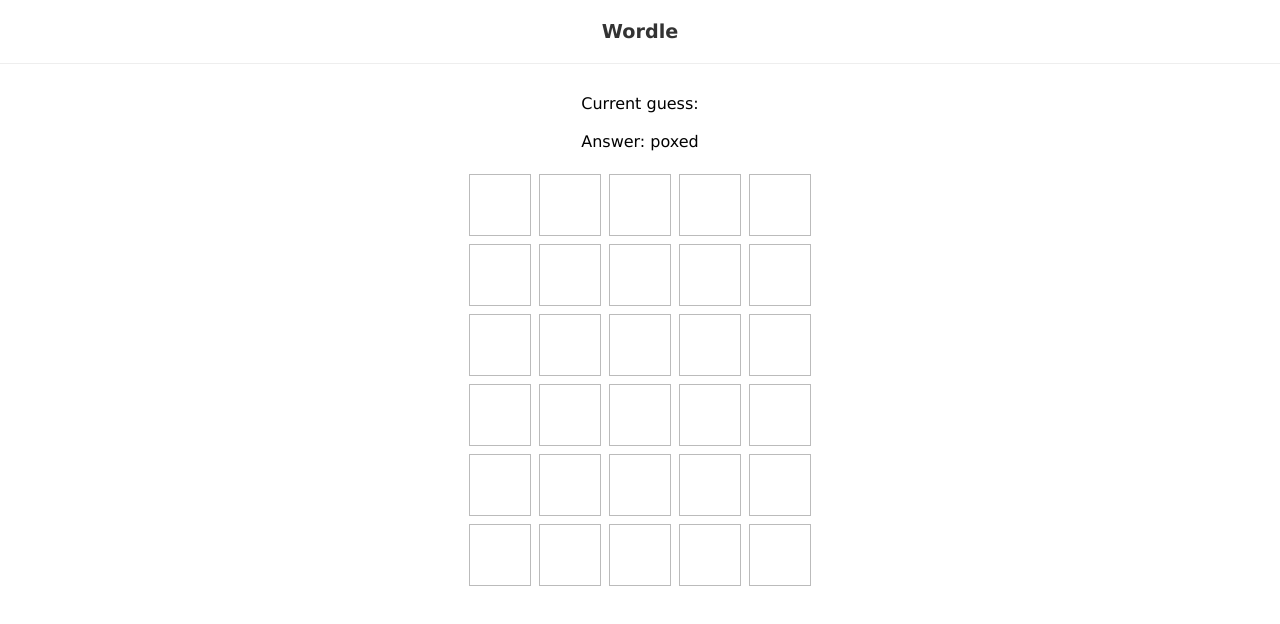
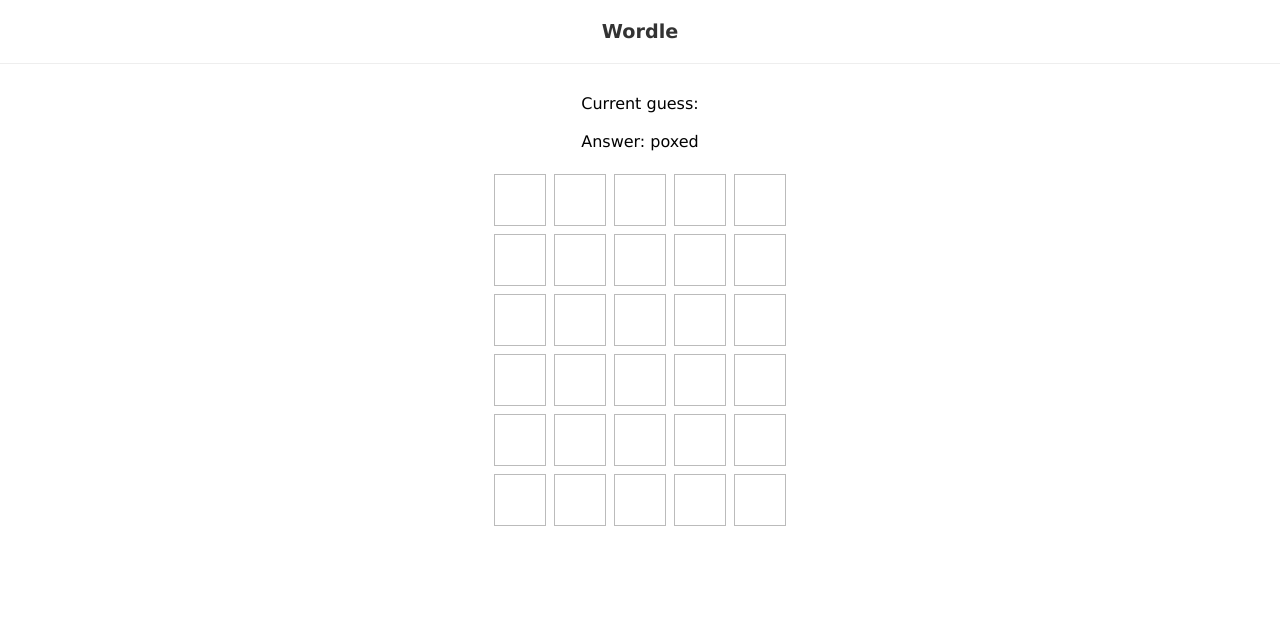
Before and after one commit to owenfang2005/WordleClone, a React (Create React App) app in the folder my-app/: page / in a window 1280 px wide. Shown: the top 624 px of the page. Built offline with nearby package versions, Linux system fonts and the light colour scheme; data requests are answered from the project's data file.

Commit message:
- made personal changes to size of boxes - add animation and delay - changed background and border color to variables

```diff
--- a/my-app/src/index.css
+++ b/my-app/src/index.css
@@ -19,25 +19,67 @@
 }
 .col {
   display: block;
-  width: 60px;
-  height: 60px;
+  width: 50px;
+  height: 50px;
   border: 1px solid #bbb;
   margin: 4px;
   text-align: center;
-  line-height: 60px;
+  line-height: 50px;
   text-transform: uppercase;
   font-weight: bold;
-  font-size: 2.5em;
+  font-size: 2em;
 }
 .green {
-  background: #5ac85a;
-  border-color: #5ac85a;
+  --background: #5ac85a;
+  --border-color: #5ac85a;
+  animation: flip 0.5s ease forwards
 }
 .grey {
-  background: #a1a1a1;
-  border-color: #a1a1a1;
+  --background: #747474;
+  --border-color: #747474;
+  animation: flip 0.5s ease forwards
 }
 .yellow {
-  background: #e2cc68;
-  border-color: #e2cc68;
+  --background: #e2cc68;
+  --border-color: #e2cc68;
+  animation: flip 0.5s ease forwards
 }
+
+/* animation delay for each column in the row */
+.row > div:nth-child(2) {
+  animation-delay: 0.2s;
+}
+.row > div:nth-child(3) {
+  animation-delay: 0.4s;
+}
+.row > div:nth-child(4) {
+  animation-delay: 0.6s;
+}
+.row > div:nth-child(5) {
+  animation-delay: 0.8s;
+}
+
+/* animations */
+@keyframes flip {
+  0% {
+    transform: rotateX(0);
+    background: white;
+    border-color: #333;
+  }
+  45% {
+    transform: rotateX(90deg);
+    background: white;
+    border-color: #333;
+  }
+  55% {
+    transform: rotateX(90deg);
+    background: var(--background);
+    border-color: var(--border-color);
+  }
+  100% {
+    transform: rotateX(0);
+    background: var(--background);
+    border-color: var(--border-color);
+    color: #eee;
+  }
+}
```
